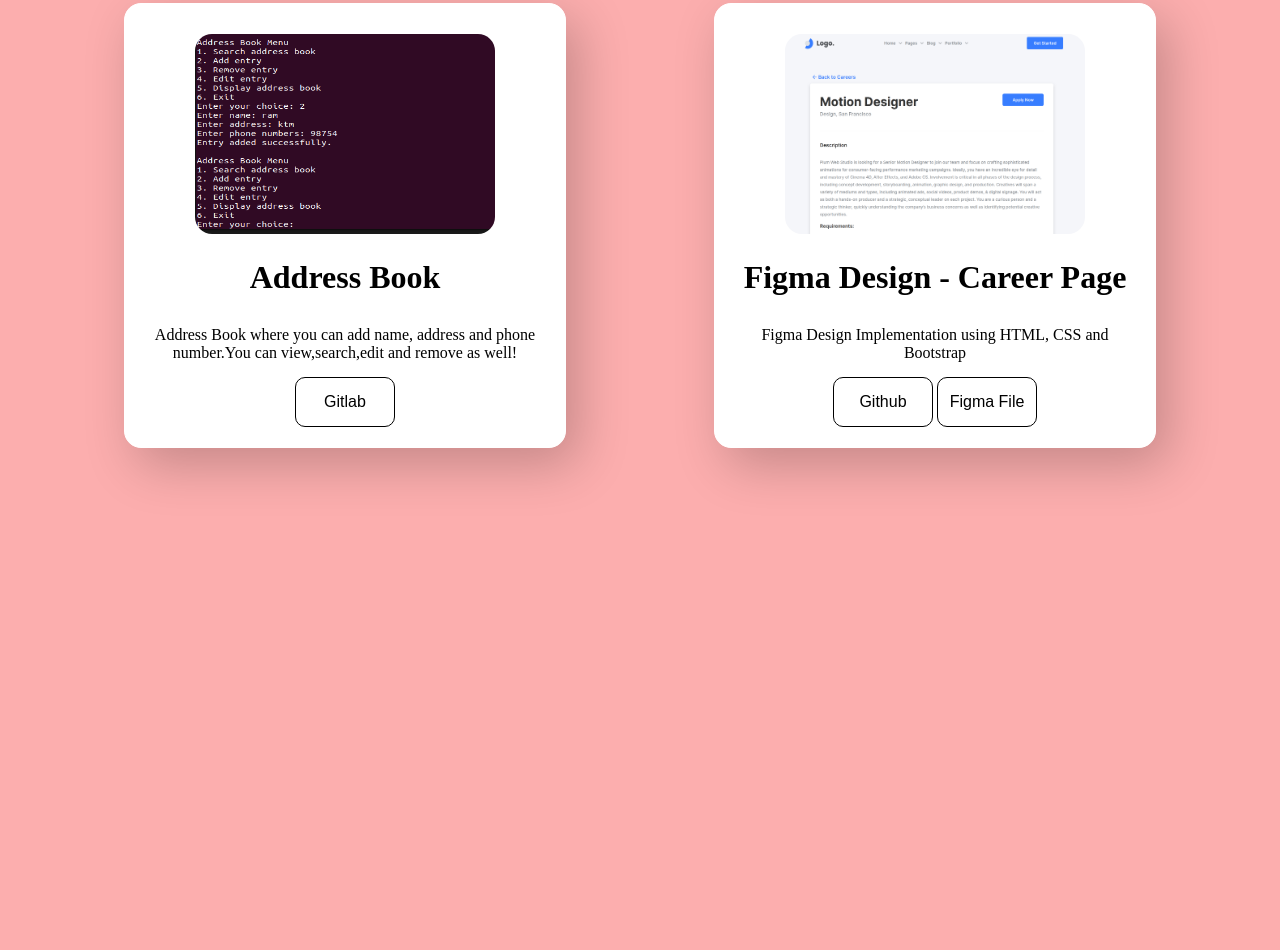
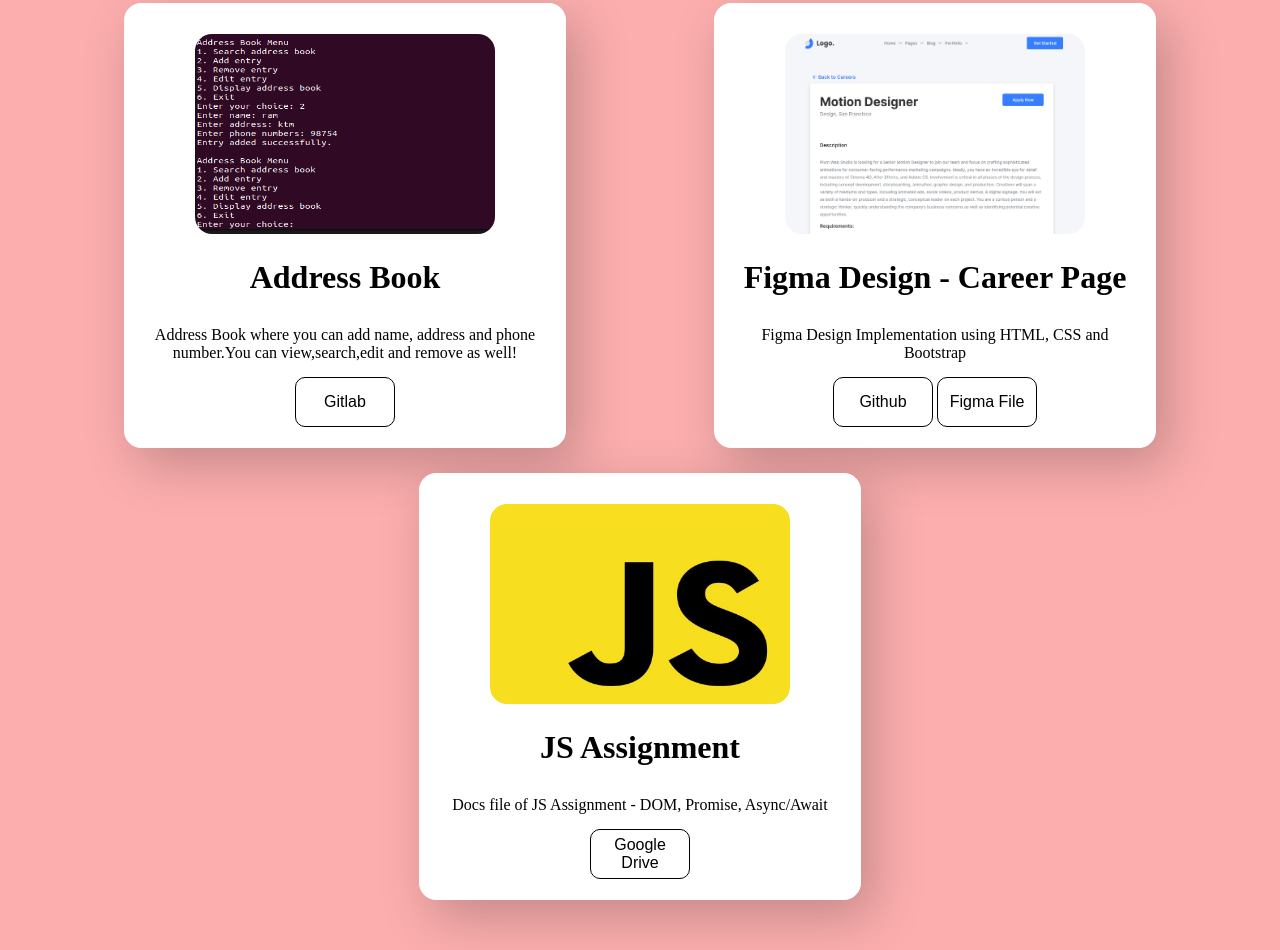
Before and after one commit to praful45/praful45.github.io, a plain HTML site: page index.html in a window 1280 px wide. Shown: the part 159-1109 px from the top of the page. Before the commit the page ends 800 px from the top, so only its background shows below. Drawn offline with Linux system fonts and the light colour scheme.

Commit message:
js assignment added

```diff
--- a/index.css
+++ b/index.css
@@ -57,6 +57,8 @@ img{
     width: 100px;
     height: 50px;
     font-size: 16px;
+    padding-left: 5px;
+    padding-right: 5px;
 }
 
 .btn:hover{
--- a/index.html
+++ b/index.html
@@ -30,6 +30,16 @@
                 <button class="btn" onclick="window.open('https://shorturl.at/ehsY9','_blank')">Figma File</button>
             </div>
         </div>
+        <div class="box" onclick="window.open('https://drive.google.com/drive/folders/16GAFgGOdY6JAaS6uIAxCBFLhfSO96kg1?usp=sharing','_blank')">
+            <img src="./img/jslogo.jpg" alt="JS Assignment">
+            <h1 class="gap">JS Assignment</h1>
+            <p class="gap">
+                Docs file of JS Assignment - DOM, Promise, Async/Await
+            </p>
+            <div class="butons">
+                <button class="btn" onclick="window.open('https://drive.google.com/drive/folders/16GAFgGOdY6JAaS6uIAxCBFLhfSO96kg1?usp=sharing','_blank')">Google Drive</button>
+            </div>
+        </div>
     </div>
 </body>
 </html>
```
Also changed, not shown: img/jslogo.jpg (added).
